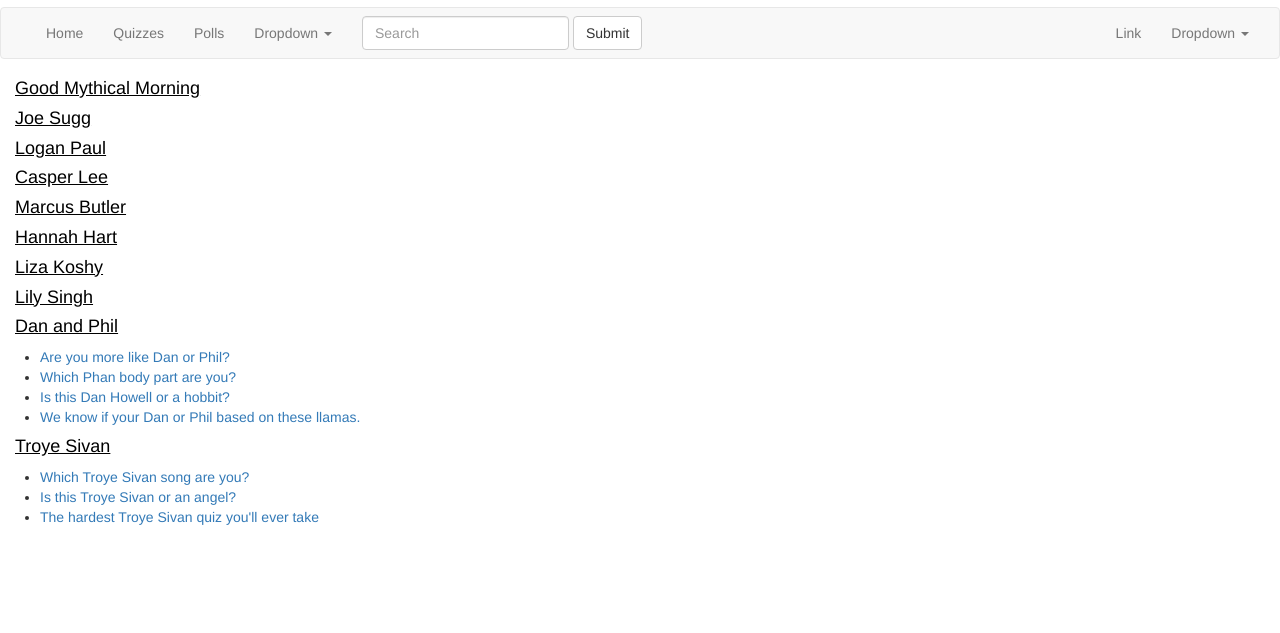
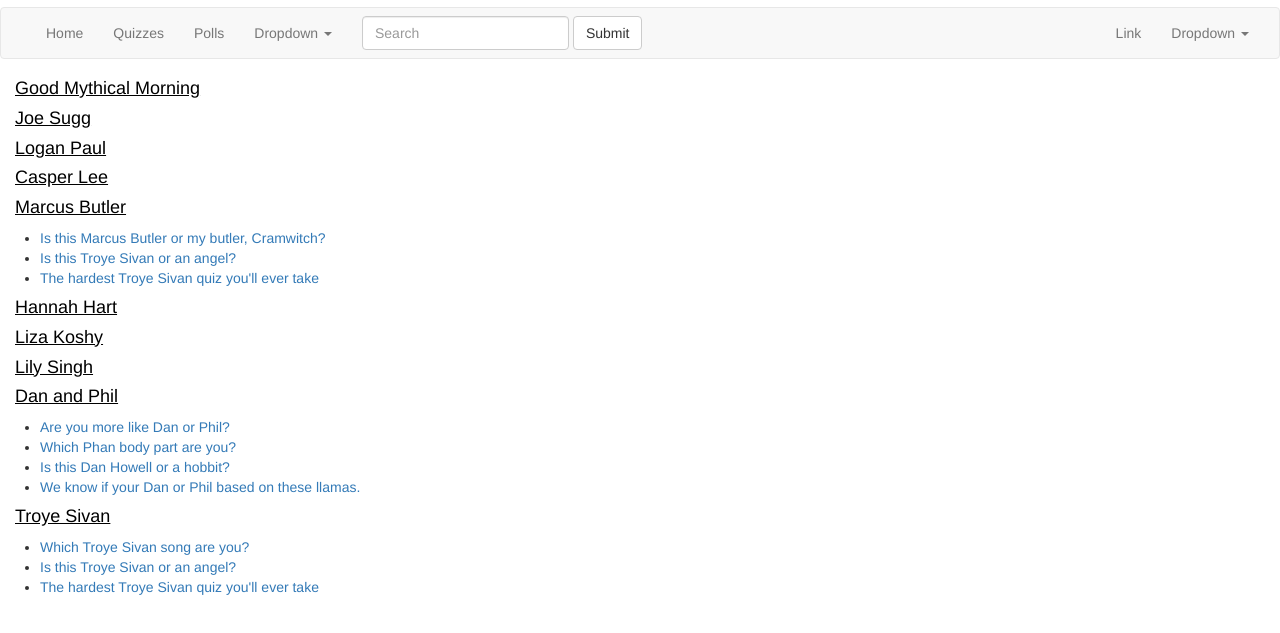
Before and after one commit to georgeshelley91/GWCFinalProject, a plain HTML site: page quizzes.html in a window 1280 px wide. Shown: the part 109-742 px from the top of the page. Drawn offline with nearby package versions, Linux system fonts and the light colour scheme.

Commit message:
Update quizzes.html

```diff
--- a/quizzes.html
+++ b/quizzes.html
@@ -80,6 +80,11 @@
     <h4>Logan Paul</h4>
     <h4>Casper Lee</h4>
     <h4>Marcus Butler</h4>
+    <ul>
+    <li><a href="http://www.wetheunicorns.com/quizzes/quiz-marcus-butler-butler-cramwitch/#O4ls5EEmkTltfq4d.97">Is this Marcus Butler or my butler, Cramwitch?</a></li>
+    <li><a href="http://www.wetheunicorns.com/quizzes/quiz-troye-sivan-angel-blue-neighbourhood/#B8fbhVlIsOFGySWl.97">Is this Troye Sivan or an angel?</a></li>
+     <li><a href="http://www.wetheunicorns.com/quizzes/the-hardest-troye-sivan-quiz-youll-ever-take/#tPW5h5LE3PxvFKJ6.97">The hardest Troye Sivan quiz you'll ever take</a></li>
+</ul>
     <h4>Hannah Hart</h4>
     <h4>Liza Koshy</h4>
      <h4>Lily Singh</h4>
```
